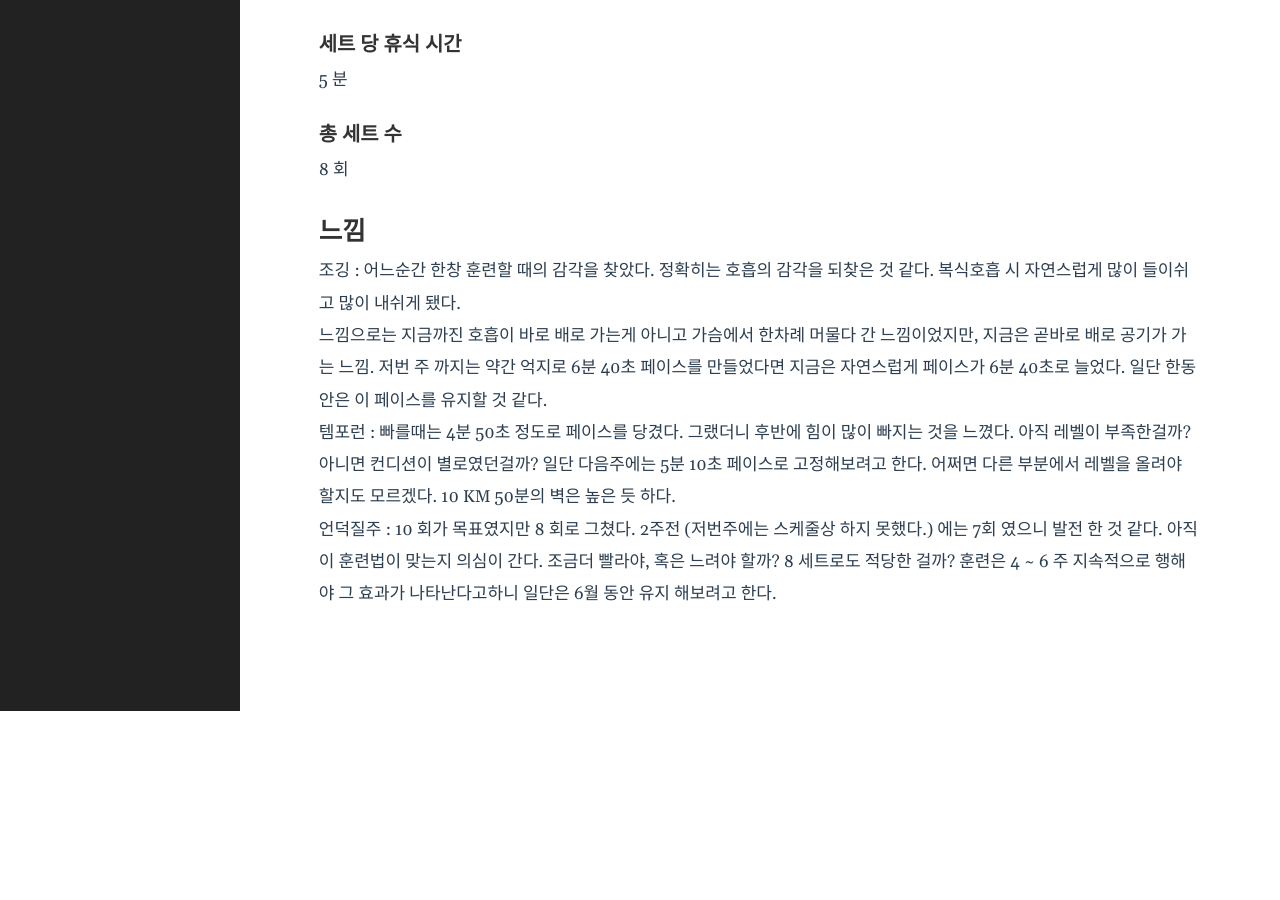
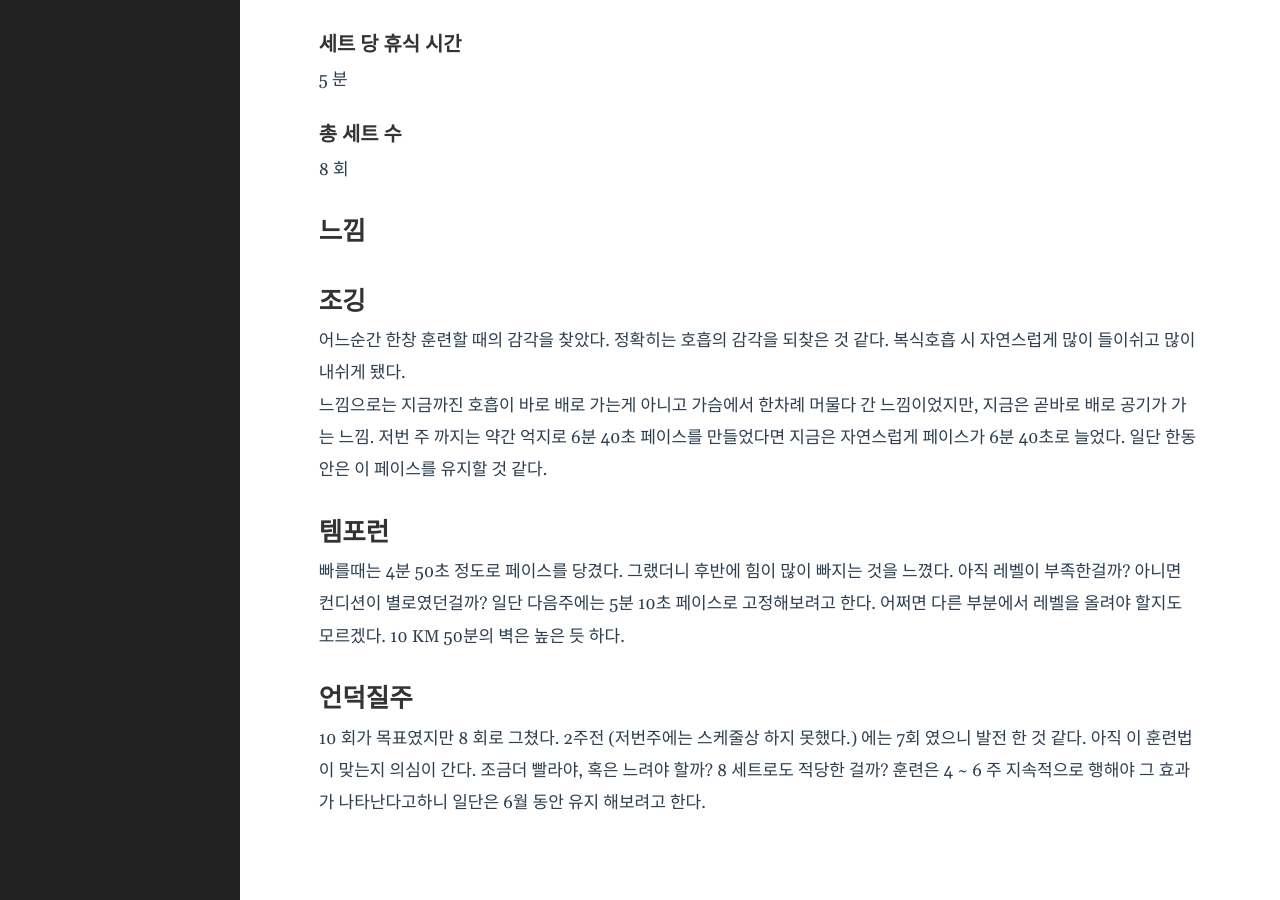
Before and after one commit to bullkan94/bullkan94.github.io, a Jekyll site: the page built from _posts/2025-06-01-weekly-log.md, in a window 1280 px wide and 900 px high, scrolled down 1007 px. Built offline with Jekyll 4.4.1, drawn with Linux system fonts in a browser that asks for light colours; before the commit the page ends 1718 px from its top, so only the background shows below that.

Commit message:
fix styles

```diff
--- a/_posts/2025-06-01-weekly-log.md
+++ b/_posts/2025-06-01-weekly-log.md
@@ -34,13 +34,16 @@ tags: [running,log]
 
 
 # 느낌
-조깅 : 어느순간 한창 훈련할 때의 감각을 찾았다. 정확히는 호흡의 감각을 되찾은 것 같다. 복식호흡 시 자연스럽게 많이 들이쉬고 많이 내쉬게 됐다.
+## 조깅
+어느순간 한창 훈련할 때의 감각을 찾았다. 정확히는 호흡의 감각을 되찾은 것 같다. 복식호흡 시 자연스럽게 많이 들이쉬고 많이 내쉬게 됐다.
 
 느낌으로는 지금까진 호흡이 바로 배로 가는게 아니고 가슴에서 한차례 머물다 간 느낌이었지만, 지금은 곧바로 배로 공기가 가는 느낌. 저번 주 까지는 약간 억지로 6분 40초 페이스를 만들었다면 지금은 자연스럽게 페이스가 6분 40초로 늘었다. 일단 한동안은 이 페이스를 유지할 것 같다.
 
 
-템포런 : 빠를때는 4분 50초 정도로 페이스를 당겼다. 그랬더니 후반에 힘이 많이 빠지는 것을 느꼈다. 아직 레벨이 부족한걸까? 아니면 컨디션이 별로였던걸까? 일단 다음주에는 5분 10초 페이스로 고정해보려고 한다. 어쩌면 다른 부분에서 레벨을 올려야 할지도 모르겠다. 10 KM 50분의 벽은 높은 듯 하다.
+## 템포런
+빠를때는 4분 50초 정도로 페이스를 당겼다. 그랬더니 후반에 힘이 많이 빠지는 것을 느꼈다. 아직 레벨이 부족한걸까? 아니면 컨디션이 별로였던걸까? 일단 다음주에는 5분 10초 페이스로 고정해보려고 한다. 어쩌면 다른 부분에서 레벨을 올려야 할지도 모르겠다. 10 KM 50분의 벽은 높은 듯 하다.
 
 
-언덕질주 : 10 회가 목표였지만 8 회로 그쳤다. 2주전 (저번주에는 스케줄상 하지 못했다.) 에는 7회 였으니 발전 한 것 같다.
+## 언덕질주
+10 회가 목표였지만 8 회로 그쳤다. 2주전 (저번주에는 스케줄상 하지 못했다.) 에는 7회 였으니 발전 한 것 같다.
 아직 이 훈련법이 맞는지 의심이 간다. 조금더 빨라야, 혹은 느려야 할까? 8 세트로도 적당한 걸까? 훈련은 4 ~ 6 주 지속적으로 행해야 그 효과가 나타난다고하니 일단은 6월 동안 유지 해보려고 한다.
```
Also changed, not shown: _posts/2025-05-25-weekly-log.md (+4 -3 lines).
